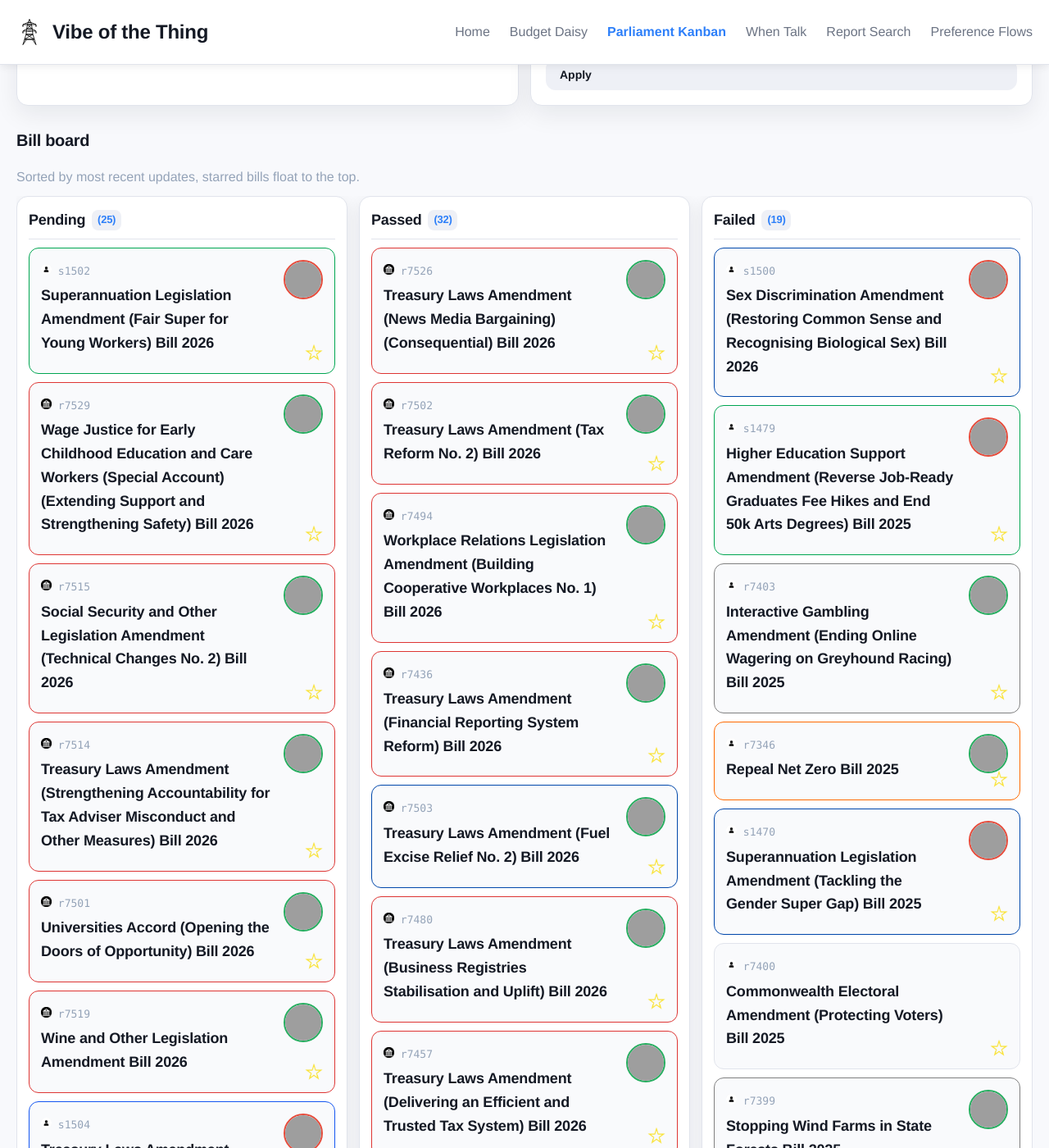
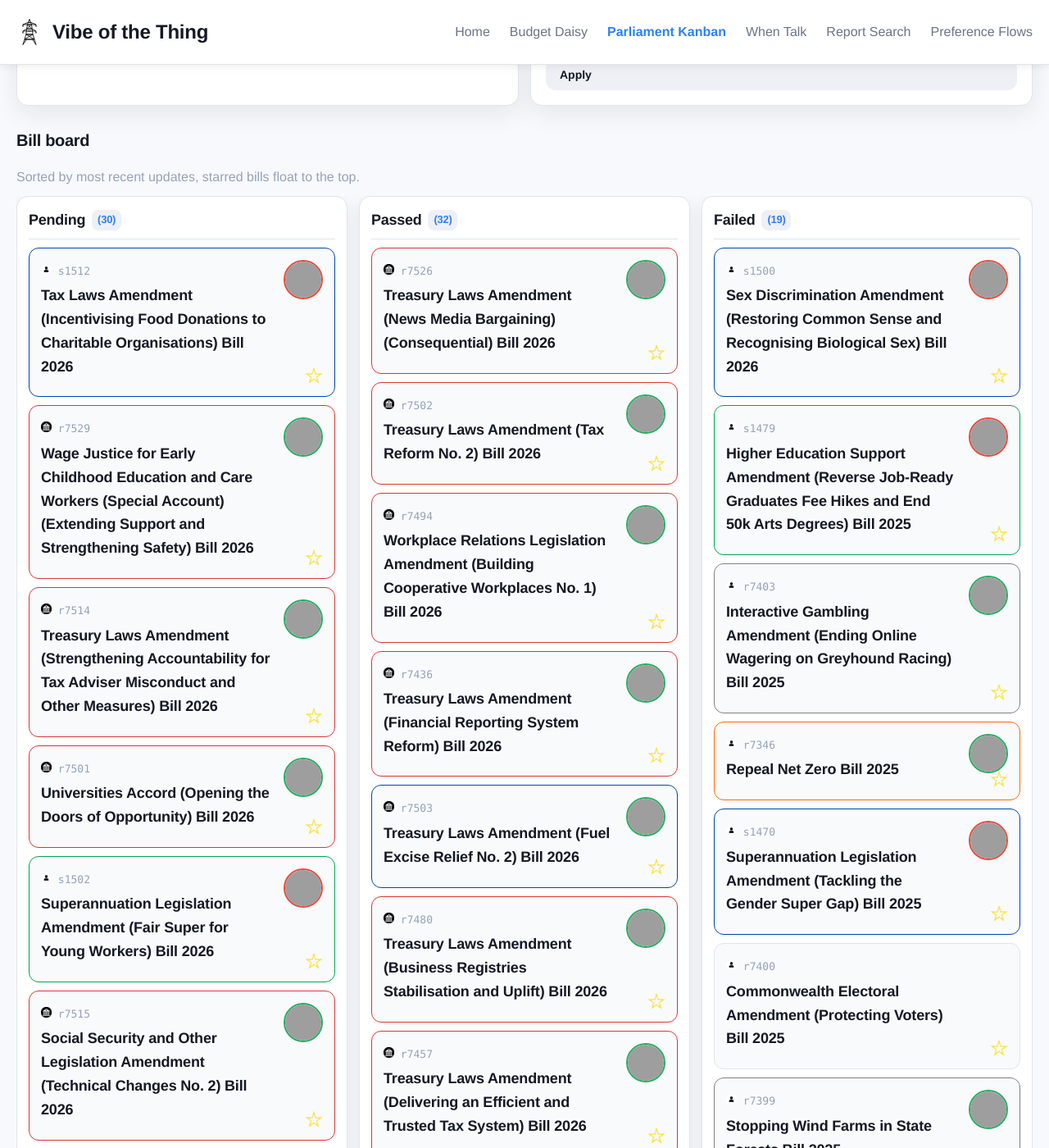
Before and after one commit to Coedice/vibe-of-the-thing, a Jekyll site: the page built from parliament-kanban/index.html, in a window 1280 px wide and 1400 px high, scrolled down 595 px. Shown: the whole window at 82% size. Built offline with Jekyll 4.4.1, drawn with Linux system fonts in a browser that asks for light colours; part of the change alters nothing that is shown; some of the changed text lies outside the part shown; grey boxes are pictures that could not be loaded.

Commit message:
Update bill data

```diff
--- a/_data/bills.yml
+++ b/_data/bills.yml
@@ -50,6 +50,23 @@ pending:
   pdf_url: https://parlinfo.aph.gov.au/parlInfo/download/legislation/bills/r7358_first-reps/toc_pdf/25057b01.pdf;fileType=application%2Fpdf
   last_updated: 2026-06-22
   second_reading_hansard_url: https://parlinfo.aph.gov.au/parlInfo/search/display/display.w3p;query=Id%3A%22chamber%2Fhansardr%2F28839%2F0005%22
+- bill_id: r7364
+  title: Road Vehicle Standards Amendment (Safer E-Bikes) Bill 2025
+  status: Before Reps
+  type: Private
+  portfolio: null
+  originating_house: House of Representatives
+  summary: 'Amends the: Road Vehicle Standards Act 2018 to classify and regulate e-bikes
+    as road vehicles and require the minister to determine national road vehicle standards;
+    and Vehicle Standard (Australian Design Rule - Definitions and Vehicle Categories)
+    2005 to make a technical amendment.'
+  introducer_name: Sophie Scamps
+  introducer_party: Independent
+  introducer_id: '10989'
+  introducer_division: Mackellar
+  pdf_url: https://parlinfo.aph.gov.au/parlInfo/download/legislation/bills/r7364_first-reps/toc_pdf/25064b01.pdf;fileType=application%2Fpdf
+  last_updated: 2025-09-01
+  second_reading_hansard_url: https://parlinfo.aph.gov.au/parlInfo/search/display/display.w3p;query=Id%3A%22chamber%2Fhansardr%2F28843%2F0024%22
 - bill_id: r7414
   title: Telecommunications Legislation Amendment (Universal Outdoor Mobile Obligation)
     Bill 2025
@@ -107,6 +124,35 @@ pending:
   pdf_url: https://parlinfo.aph.gov.au/parlInfo/download/legislation/bills/r7451_first-reps/toc_pdf/26031b01.pdf;fileType=application%2Fpdf
   last_updated: 2026-05-25
   second_reading_hansard_url: https://parlinfo.aph.gov.au/parlInfo/search/display/display.w3p;query=Id%3A%22chamber%2Fhansardr%2F29157%2F0211%22
+- bill_id: r7467
+  title: Secrecy Provisions Amendment (Repealing Offences) Bill 2026
+  status: Before Senate
+  type: Government
+  portfolio: Attorney-General
+  originating_house: House of Representatives
+  summary: "Amends: the Criminal Code Act 1995 to: remove the existing offence relating\
+    \ to the unauthorised disclosure of information by certain Commonwealth officers\
+    \ and replace it with a new offence prohibiting the improper use or communication\
+    \ of information by certain Commonwealth officers when done with the intention\
+    \ of obtaining a benefit or causing detriment to a Commonwealth entity or other\
+    \ person; and require the Attorney-General\u2019s consent to prosecute journalists\
+    \ or certain other persons for secrecy offences unless otherwise prescribed by\
+    \ regulations; 12 Acts to make consequential amendments; 17 Acts and 5 regulations\
+    \ to remove certain secrecy offences and non-disclosure duties and remove criminal\
+    \ liability from secrecy offences, effectively converting those offences into\
+    \ non-disclosure duties without criminal liability; the Criminal Code Act 1995,\
+    \ Foreign Influence Transparency Scheme Act 2018 and Intelligence Services Act\
+    \ 2001 to ensure that secrecy offences are proportionate and consistent with the\
+    \ rule of law, clarify the scope of existing offences and limit their application\
+    \ to non-officials; and the Business Names Registration Act 2011 and Criminal\
+    \ Code Act 1995 to make minor and technical amendments to secrecy provisions."
+  introducer_name: Michelle Rowland
+  introducer_party: Labor
+  introducer_id: '10751'
+  introducer_division: Greenway
+  pdf_url: https://parlinfo.aph.gov.au/parlInfo/download/legislation/bills/r7467_first-reps/toc_pdf/26044b01.pdf;fileType=application%2Fpdf
+  last_updated: 2026-06-22
+  second_reading_hansard_url: https://parlinfo.aph.gov.au/parlInfo/search/display/display.w3p;query=Id%3A%22chamber%2Fhansardr%2F29153%2F0043%22
 - bill_id: r7479
   title: Sex Discrimination Amendment (Sex-based Rights) Bill 2026
   status: Before Reps
@@ -142,7 +188,7 @@ pending:
   second_reading_hansard_url: https://parlinfo.aph.gov.au/parlInfo/search/display/display.w3p;query=Id%3A%22chamber%2Fhansardr%2F29167%2F0013%22
 - bill_id: r7501
   title: Universities Accord (Opening the Doors of Opportunity) Bill 2026
-  status: Before Reps
+  status: Before Senate
   type: Government
   portfolio: Education
   originating_house: House of Representatives
@@ -164,7 +210,7 @@ pending:
   introducer_id: '10123'
   introducer_division: Blaxland
   pdf_url: https://parlinfo.aph.gov.au/parlInfo/download/legislation/bills/r7501_third-reps/toc_pdf/26082b01.pdf;fileType=application%2Fpdf
-  last_updated: 2026-08-20
+  last_updated: 2026-09-07
   second_reading_hansard_url: https://parlinfo.aph.gov.au/parlInfo/search/display/display.w3p;query=Id%3A%22chamber%2Fhansardr%2F29167%2F0017%22
 - bill_id: r7508
   title: Therapeutic Goods (Charges) Amendment Bill 2026
@@ -207,7 +253,7 @@ pending:
 - bill_id: r7514
   title: Treasury Laws Amendment (Strengthening Accountability for Tax Adviser Misconduct
     and Other Measures) Bill 2026
-  status: Before Reps
+  status: Before Senate
   type: Government
   portfolio: Treasury
   originating_house: House of Representatives
@@ -233,8 +279,8 @@ pending:
   introducer_party: Labor
   introducer_id: '10925'
   introducer_division: Fraser
-  pdf_url: https://parlinfo.aph.gov.au/parlInfo/download/legislation/bills/r7514_first-reps/toc_pdf/26093b01.pdf;fileType=application%2Fpdf
-  last_updated: 2026-08-20
+  pdf_url: https://parlinfo.aph.gov.au/parlInfo/download/legislation/bills/r7514_third-reps/toc_pdf/26093b01.pdf;fileType=application%2Fpdf
+  last_updated: 2026-09-07
   second_reading_hansard_url: https://parlinfo.aph.gov.au/parlInfo/search/display/display.w3p;query=Id%3A%22chamber%2Fhansardr%2F29171%2F0060%22
 - bill_id: r7515
   title: Social Security and Other Legislation Amendment (Technical Changes No. 2)
@@ -302,7 +348,7 @@ pending:
   introducer_id: '10123'
   introducer_division: Blaxland
   pdf_url: https://parlinfo.aph.gov.au/parlInfo/download/legislation/bills/r7529_first-reps/toc_pdf/26107b01.pdf;fileType=application%2Fpdf
-  last_updated: 2026-08-20
+  last_updated: 2026-09-07
   second_reading_hansard_url: https://parlinfo.aph.gov.au/parlInfo/search/display/display.w3p;query=Id%3A%22chamber%2Fhansardr%2F29173%2F0018%22
 - bill_id: s1436
   title: Whistleblower Protection Authority Bill 2025
@@ -343,7 +389,7 @@ pending:
   introducer_division: Tasmania
   pdf_url: https://parlinfo.aph.gov.au/parlInfo/download/legislation/bills/s1442_first-senate/toc_pdf/25S0120.pdf;fileType=application%2Fpdf
   last_updated: 2025-07-23
-  second_reading_hansard_url: https://parlinfo.aph.gov.au/parlInfo/search/display/display.w3p;query=Id%3A%22chamber%2Fhansards%2F28690%2F0195%22
+  second_reading_hansard_url: https://parlinfo.aph.gov.au/parlInfo/search/display/display.w3p;query=Id%3A%22chamber%2Fhansards%2F28690%2F0196%22
 - bill_id: s1443
   title: Tertiary Education Legislation Amendment (There For Education, Not Profit)
     Bill 2025
@@ -362,6 +408,20 @@ pending:
   pdf_url: https://parlinfo.aph.gov.au/parlInfo/download/legislation/bills/s1443_first-senate/toc_pdf/25S0320.pdf;fileType=application%2Fpdf
   last_updated: 2025-07-23
   second_reading_hansard_url: https://parlinfo.aph.gov.au/parlInfo/search/display/display.w3p;query=Id%3A%22chamber%2Fhansards%2F28690%2F0208%22
+- bill_id: s1449
+  title: Right to Protest Bill 2025
+  status: Before Senate
+  type: Private
+  portfolio: null
+  originating_house: Senate
+  summary: Recognises the right to engage in peaceful protest in a public place.
+  introducer_name: David Shoebridge
+  introducer_party: Greens
+  introducer_id: '11010'
+  introducer_division: NSW
+  pdf_url: https://parlinfo.aph.gov.au/parlInfo/download/legislation/bills/s1449_first-senate/toc_pdf/25S0920.pdf;fileType=application%2Fpdf
+  last_updated: 2025-08-27
+  second_reading_hansard_url: https://parlinfo.aph.gov.au/parlInfo/search/display/display.w3p;query=Id%3A%22chamber%2Fhansards%2F28695%2F0077%22
 - bill_id: s1466
   title: Social Security and Other Legislation Amendment (Responding to Robodebt)
     Bill 2025 [No. 2]
@@ -380,6 +440,20 @@ pending:
   pdf_url: https://parlinfo.aph.gov.au/parlInfo/download/legislation/bills/s1466_first-senate/toc_pdf/25S1920.pdf;fileType=application%2Fpdf
   last_updated: 2025-08-26
   second_reading_hansard_url: https://parlinfo.aph.gov.au/parlInfo/search/display/display.w3p;query=Id%3A%22chamber%2Fhansards%2F28834%2F0128%22
+- bill_id: s1469
+  title: Repeal Net Zero Bill 2025 [No. 2]
+  status: Before Senate
+  type: Private
+  portfolio: null
+  originating_house: Senate
+  summary: null
+  introducer_name: Matthew Canavan
+  introducer_party: Liberal National Party
+  introducer_id: '10827'
+  introducer_division: Queensland
+  pdf_url: https://parlinfo.aph.gov.au/parlInfo/download/legislation/bills/s1469_first-senate/toc_pdf/25S2220.pdf;fileType=application%2Fpdf
+  last_updated: 2025-09-04
+  second_reading_hansard_url: https://parlinfo.aph.gov.au/parlInfo/search/display/display.w3p;query=Id%3A%22chamber%2Fhansards%2F28853%2F0096%22
 - bill_id: s1480
   title: Social Media Minimum Age Repeal Bill 2025
   status: Before Senate
@@ -486,6 +560,21 @@ pending:
   pdf_url: https://parlinfo.aph.gov.au/parlInfo/download/legislation/bills/s1504_first-senate/toc_pdf/26S2020.pdf;fileType=application%2Fpdf
   last_updated: 2026-08-13
   second_reading_hansard_url: https://parlinfo.aph.gov.au/parlInfo/search/display/display.w3p;query=Id%3A%22chamber%2Fhansards%2F29231%2F0134%22
+- bill_id: s1512
+  title: Tax Laws Amendment (Incentivising Food Donations to Charitable Organisations)
+    Bill 2026
+  status: Before Senate
+  type: Private
+  portfolio: null
+  originating_house: Senate
+  summary: null
+  introducer_name: Dean Smith
+  introducer_party: Liberal
+  introducer_id: '10768'
+  introducer_division: WA
+  pdf_url: https://parlinfo.aph.gov.au/parlInfo/download/legislation/bills/s1512_first-senate/toc_pdf/26S2820.pdf;fileType=application%2Fpdf
+  last_updated: 2026-09-07
+  second_reading_hansard_url: https://parlinfo.aph.gov.au/parlInfo/search/display/display.w3p;query=Id%3A%22chamber%2Fhansards%2F29236%2F0133%22
 passed:
 - bill_id: r7342
   title: Universities Accord (Cutting Student Debt by 20 Per Cent) Bill 2025
@@ -1075,7 +1164,7 @@ passed:
   second_reading_hansard_url: https://parlinfo.aph.gov.au/parlInfo/search/display/display.w3p;query=Id%3A%22chamber%2Fhansardr%2F29162%2F0009%22
 - bill_id: r7502
   title: Treasury Laws Amendment (Tax Reform No. 2) Bill 2026
-  status: Assent
+  status: Act
   type: Government
   portfolio: Treasury
   originating_house: House of Representatives
```
